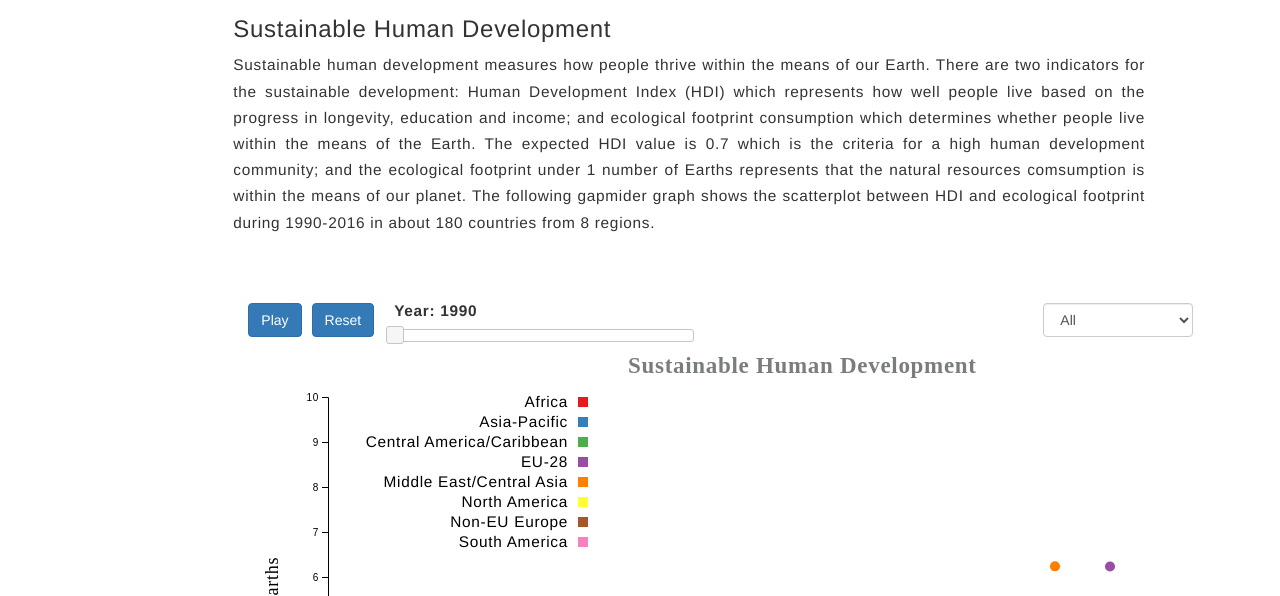
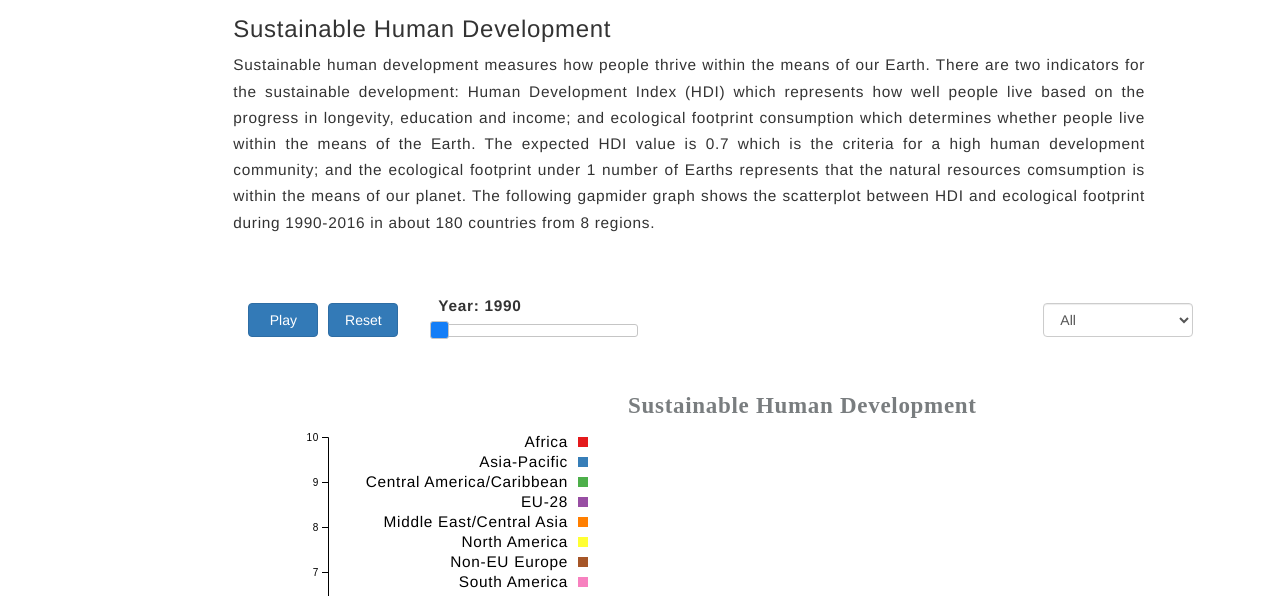
Before and after one commit to hieu2695/Ecological_Footprint, a plain HTML site: page HDI.html in a window 1280 px wide. Shown: the part 204-800 px from the top of the page. Drawn offline with Linux system fonts and the light colour scheme.

Commit message:
update slider gapmider

```diff
--- a/css/style.css
+++ b/css/style.css
@@ -37,6 +37,7 @@ body {
     width: 100%;
     float: top;
     padding: 0 0 0 0px;
+
 }
 
 #header_logo {
@@ -197,12 +198,23 @@ ul#menu li a:hover {
 
 #reset-button, #play-button, #slider-div {
 	float: left;
-	margin-right:10px;
+    margin-right:10px;
+    width: 70px;
 }
 
 #slider-div {
-	width:300px;
-	margin-left:10px;
+	width:200px;
+    margin-left:30px;
+    margin-top: -5px;
+    margin-bottom:50px;
+
+
+}
+#date-slider .ui-slider-handle {
+   z-index: 0;
+   background-color: #147ef7;
+
+
 }
 
 #reset-button, #play-button {
```
Also changed, not shown: js/main1.js (+12 -6 lines).
